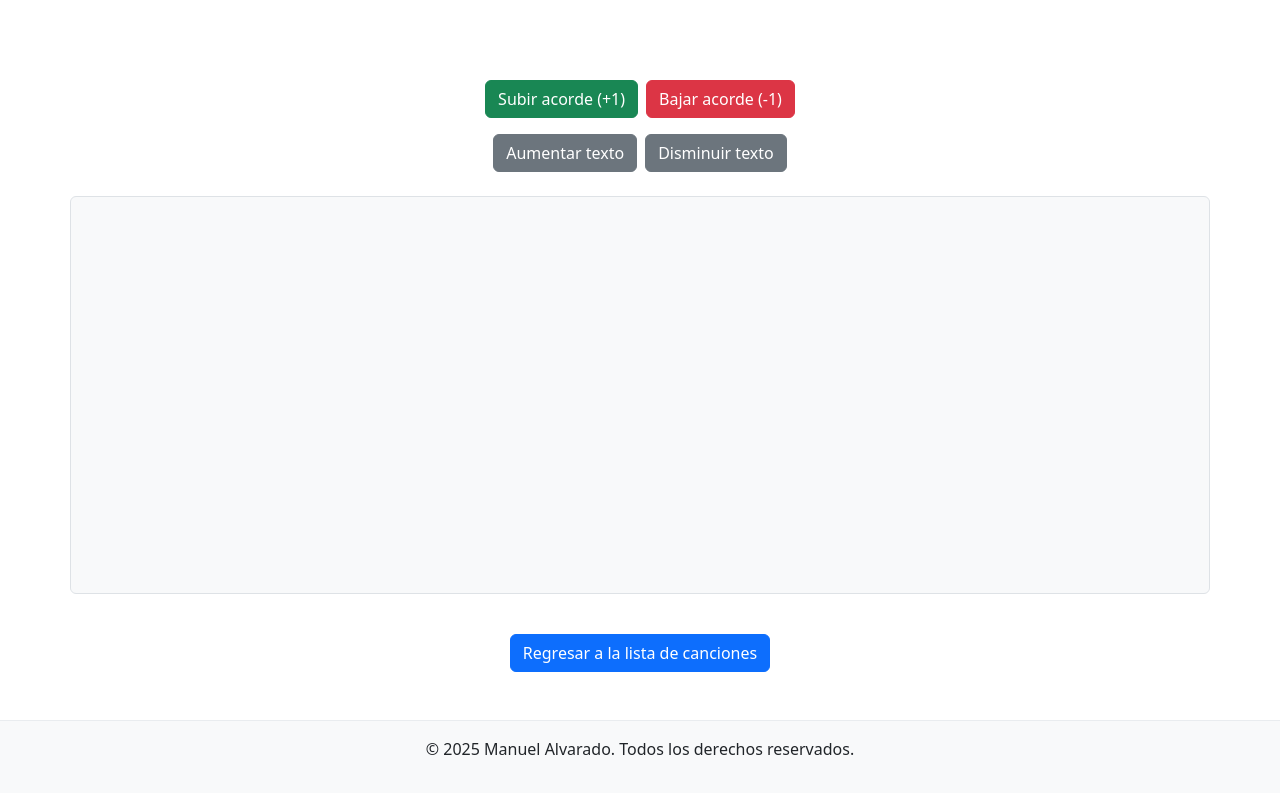
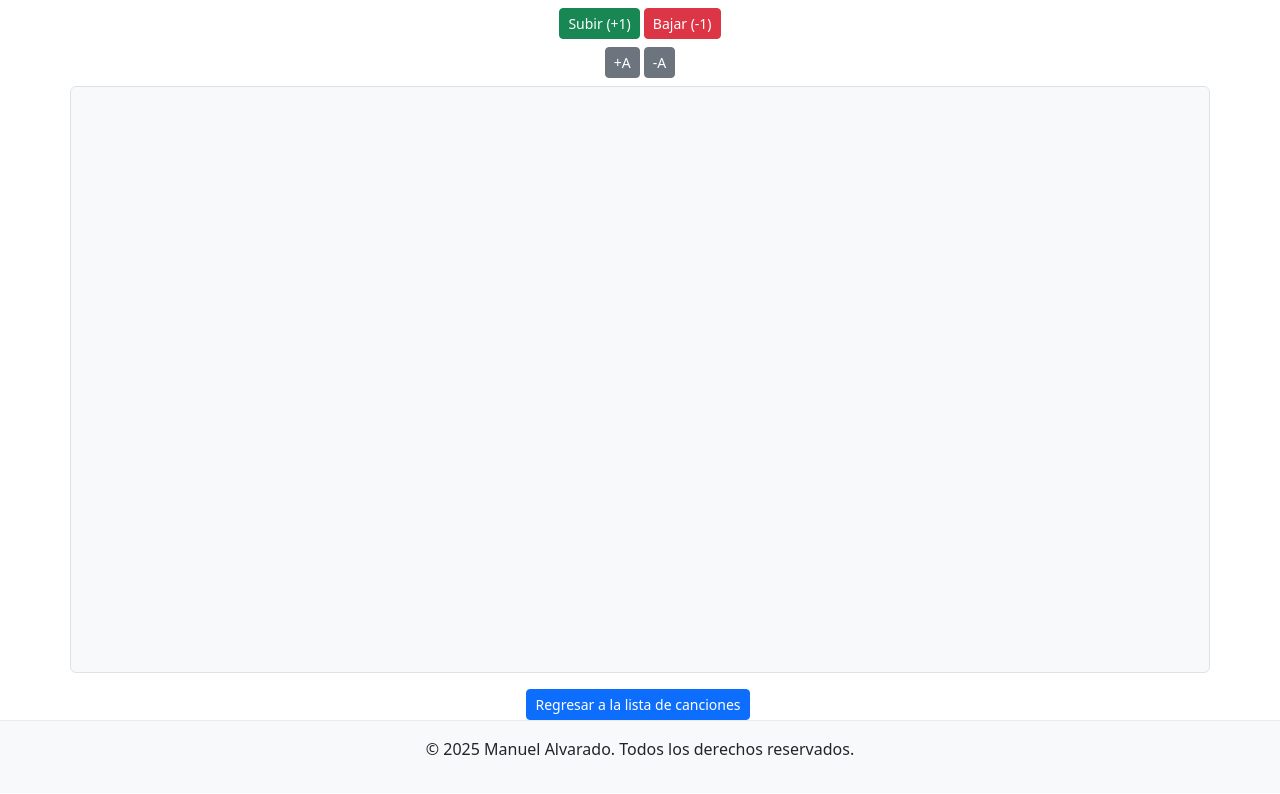
Before and after one commit to ManuelPiano/Alabanzas-front, an Angular app: page /song in a window 1280 px wide. Shown: the top 794 px of the page. Built offline with nearby package versions, Linux system fonts and the light colour scheme.

Commit message:
aumentar espacios para visualizar canciones

```diff
--- a/src/app/song-detail/song-detail.component.html
+++ b/src/app/song-detail/song-detail.component.html
@@ -1,26 +1,26 @@
-<div class="container my-5 d-flex flex-column align-items-center">
+<div class="container d-flex flex-column align-items-center">
   <!-- Título de la canción -->
-  <div class="text-center mb-4">
+  <div class="text-center">
     <h2 class="display-4 text-primary">{{ song?.title }}</h2>
   </div>
 
   <!-- Controles de transposición -->
-  <div class="controls text-center mb-3">
-    <button class="btn btn-success me-2" (click)="transposeSong(1)">Subir acorde (+1)</button>
-    <button class="btn btn-danger" (click)="transposeSong(-1)">Bajar acorde (-1)</button>
+  <div class="controls text-center mb-2">
+    <button class="btn btn-success btn-sm me-1" (click)="transposeSong(1)">Subir (+1)</button>
+    <button class="btn btn-danger btn-sm" (click)="transposeSong(-1)">Bajar (-1)</button>
   </div>
 
   <!-- Controles de tamaño de texto -->
-  <div class="aumentar-texto text-center mb-4">
-    <button class="btn btn-secondary me-2" (click)="increaseFontSize()">Aumentar texto</button>
-    <button class="btn btn-secondary" (click)="decreaseFontSize()">Disminuir texto</button>
+  <div class="aumentar-texto text-center mb-2">
+    <button class="btn btn-secondary btn-sm me-1" (click)="increaseFontSize()">+A</button>
+    <button class="btn btn-secondary btn-sm" (click)="decreaseFontSize()">-A</button>
   </div>
 
   <!-- Letra de la canción -->
-  <pre class="lyrics bg-light p-3 rounded border text-center" [innerHTML]="safeLyrics"></pre>
+  <pre class="lyrics bg-light rounded border text-center" [innerHTML]="safeLyrics"></pre>
 
   <!-- Botón para regresar -->
-  <div class="text-center mt-4">
-    <button class="btn btn-primary" (click)="goBack()">Regresar a la lista de canciones</button>
+  <div class="text-center">
+    <button class="btn btn-primary btn-sm me-1" (click)="goBack()">Regresar a la lista de canciones</button>
   </div>
 </div>
--- a/src/app/song-detail/song-detail.component.scss
+++ b/src/app/song-detail/song-detail.component.scss
@@ -1,5 +1,5 @@
 pre {
-    height: 65vh;
+    height: 75vh;
     width: 100%;
     display: block;
     overflow: auto;
@@ -7,6 +7,7 @@ pre {
     align-items: center;
     padding: 1rem;
     border-radius: 0.5rem;
+    max-height: 80vh;
 }
 .container {
     margin: 0;
```
